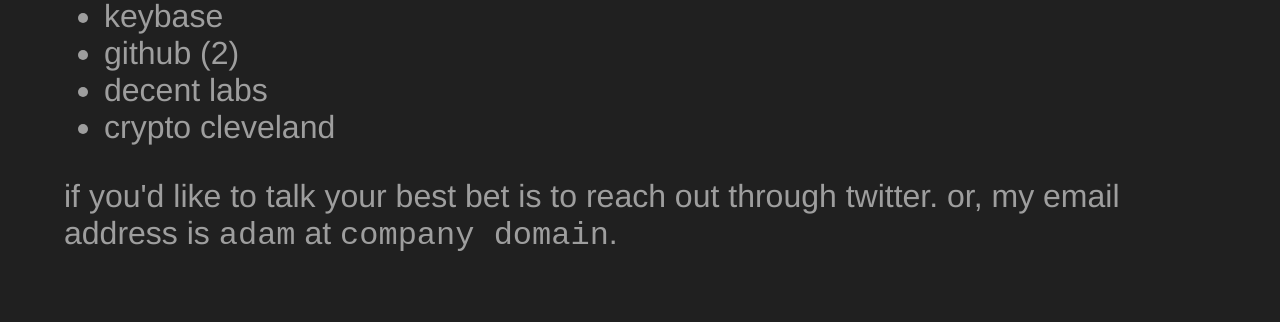
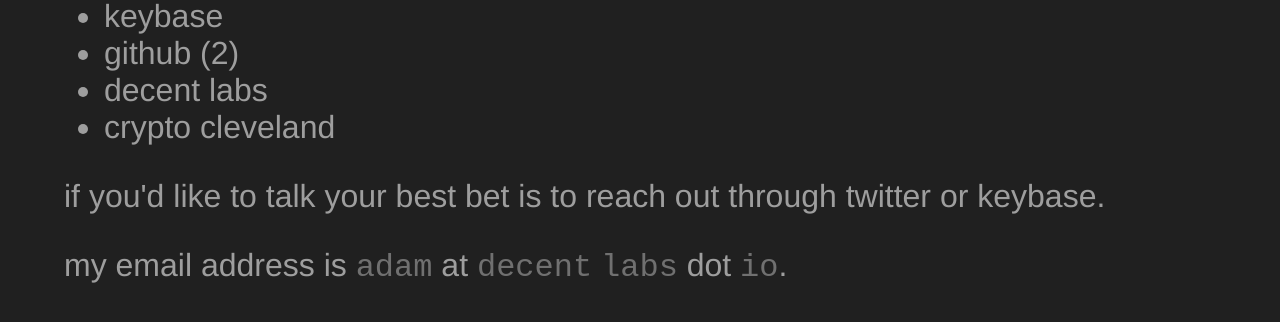
Before and after one commit to adamgall/adam.gall.pro, a plain HTML site: page index.html in a window 1280 px wide. Shown: the part 770-1092 px from the top of the page. Drawn offline with Linux system fonts and the light colour scheme.

Commit message:
Add keybase as contact method, make "code" darker

```diff
--- a/index.html
+++ b/index.html
@@ -25,6 +25,10 @@
     a:hover {
       text-decoration: underline;
     }
+
+    code {
+      color: #707070
+    }
   </style>
 </head>
 
@@ -51,8 +55,8 @@
     <li><a href="https://decentlabs.io">decent labs</a></li>
     <li><a href="https://meetup.com/crypto-cleveland">crypto cleveland</a></li>
   </ul>
-  <p>if you'd like to talk your best bet is to reach out through twitter. or, my email address is <code>adam</code> at
-    <code>company domain</code>.</p>
+  <p>if you'd like to talk your best bet is to reach out through twitter or keybase.</p>
+  <p>my email address is <code>adam</code> at <code>decent</code> <code>labs</code> dot <code>io</code>.</p>
 </body>
 
 </htm>
```
